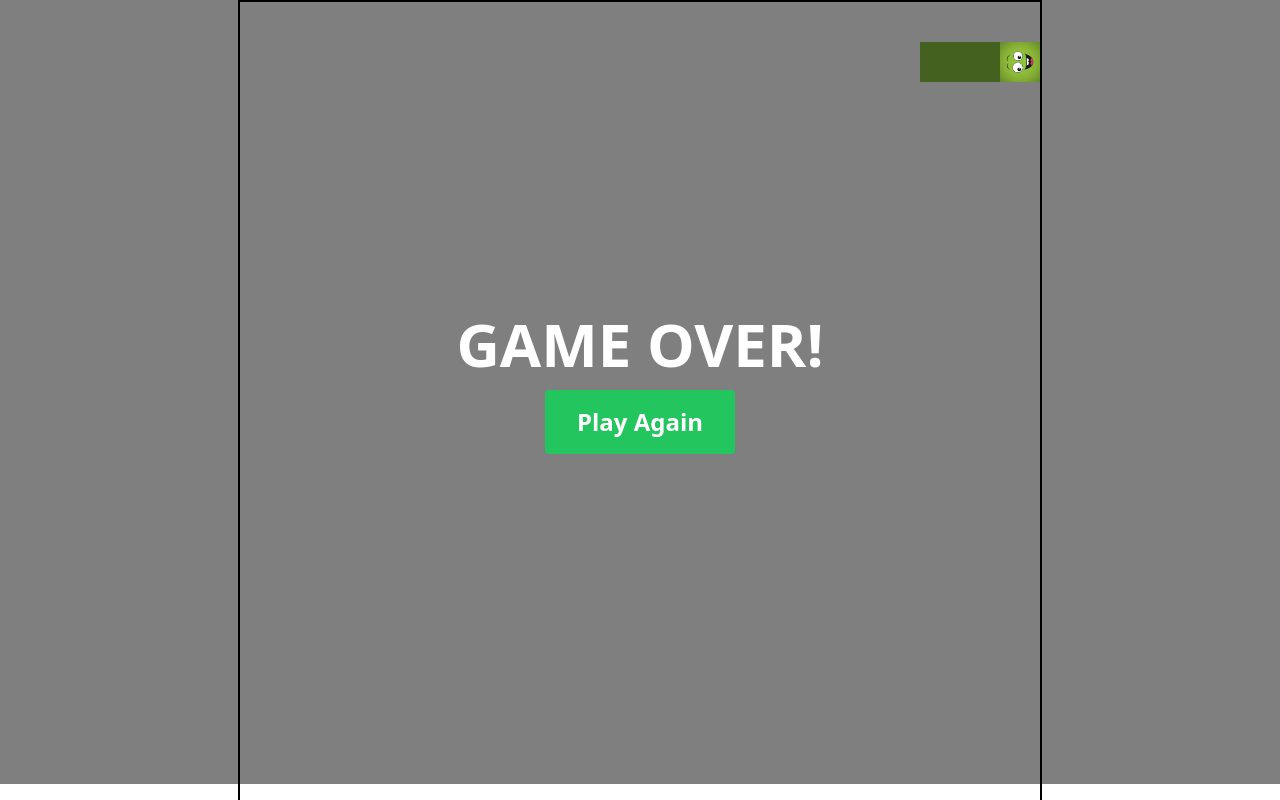
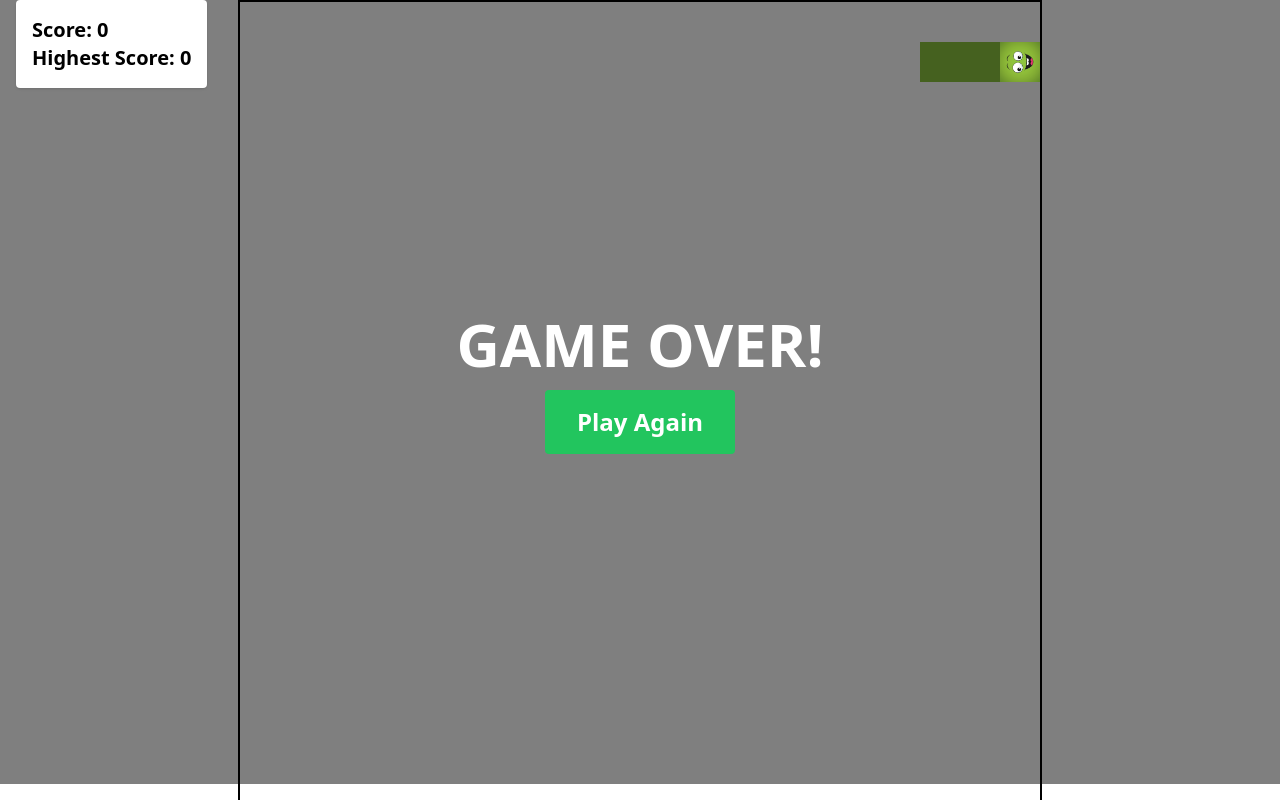
Before and after one commit to Future-Rafay/snake-game, a Next.js app: page / in a window 1280 px wide. Both pictures are taken after a click on the button "Start Game". Shown: the part 16-816 px from the top of the page. Built offline with nearby package versions, Linux system fonts and the light colour scheme.

Commit message:
added score functionality

```diff
--- a/src/app/page.js
+++ b/src/app/page.js
@@ -6,23 +6,15 @@ import StartMenu from "@/components/StartMenu";
 
 export default function Home() {
   const [gameStarted, setGameStarted] = useState(false);
-  const gridRef = useRef(null);
 
   const handleStartGame = () => {
     setGameStarted(true);
   };
 
-  useEffect(() => {
-    if (gameStarted && gridRef.current) {
-      gridRef.current.focus(); // Focus the grid element
-    }
-  }, [gameStarted]);
-
-
   return (
     <main className="flex flex-col min-h-screen p-4 justify-center items-center">
       {gameStarted ? (
-        <SnakeGrid gridRef={gridRef} />
+        <SnakeGrid />
       ) : (
         <StartMenu onStartGame={handleStartGame} />
       )}
--- a/src/components/SnakeGrid.js
+++ b/src/components/SnakeGrid.js
@@ -34,6 +34,8 @@ const SnakeGrid = ({ gridRef }) => {
     const [foodImage, setFoodImage] = useState(getRandomFoodImage());
     const [direction, setDirection] = useState("RIGHT")
     const [gameOver, setGameOver] = useState(false)
+    const [score, setScore] = useState(0);
+    const [highestScore, setHighestScore] = useState(0);
     const intervalRef = useRef(null); // Store the interval ID
     const gameGridRef = useRef(null); // Reference for the grid div
 
@@ -53,6 +55,7 @@ const SnakeGrid = ({ gridRef }) => {
         ]);
         setDirection("RIGHT");
         setGameOver(false);
+        setScore(0);
         generateFood();
         focusGameGrid(); // Ensure the grid gets focused
     };
@@ -64,6 +67,10 @@ const SnakeGrid = ({ gridRef }) => {
     };
 
     useEffect(() => {
+        const storedHighestScore = localStorage.getItem("highestScore");
+        if (storedHighestScore) {
+            setHighestScore(parseInt(storedHighestScore, 10));
+        }
         generateFood();
         focusGameGrid();
     }, [])
@@ -100,12 +107,18 @@ const SnakeGrid = ({ gridRef }) => {
         ) {
             setGameOver(true);
             clearInterval(intervalRef.current);
+
+            if (score > highestScore) {
+                setHighestScore(score);
+                localStorage.setItem("highestScore", score);
+            }
             return;
         }
 
         newSnake.unshift(snakeHead);
 
         if (snakeHead.x === food.x && snakeHead.y === food.y) {
+            setScore(score + 10);
             generateFood();
         } else {
             newSnake.pop();
@@ -170,6 +183,12 @@ const SnakeGrid = ({ gridRef }) => {
                     </button>
                 </div>
             )}
+
+             <div className="absolute top-4 left-4 bg-white p-4 rounded shadow">
+                <p className="text-xl font-bold">Score: {score}</p>
+                <p className="text-xl font-bold">Highest Score: {highestScore}</p>
+            </div>
+
             {Array.from({ length: grid_Size }).map((_, y) => (
                 <div key={y} className="flex">
                     {Array.from({ length: grid_Size }).map((_, x) => {
```
